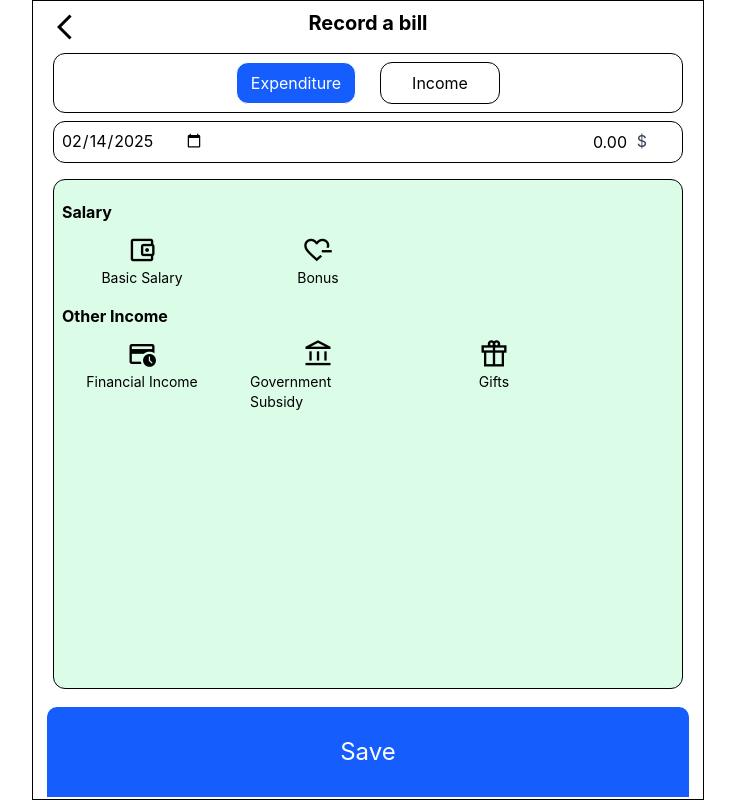
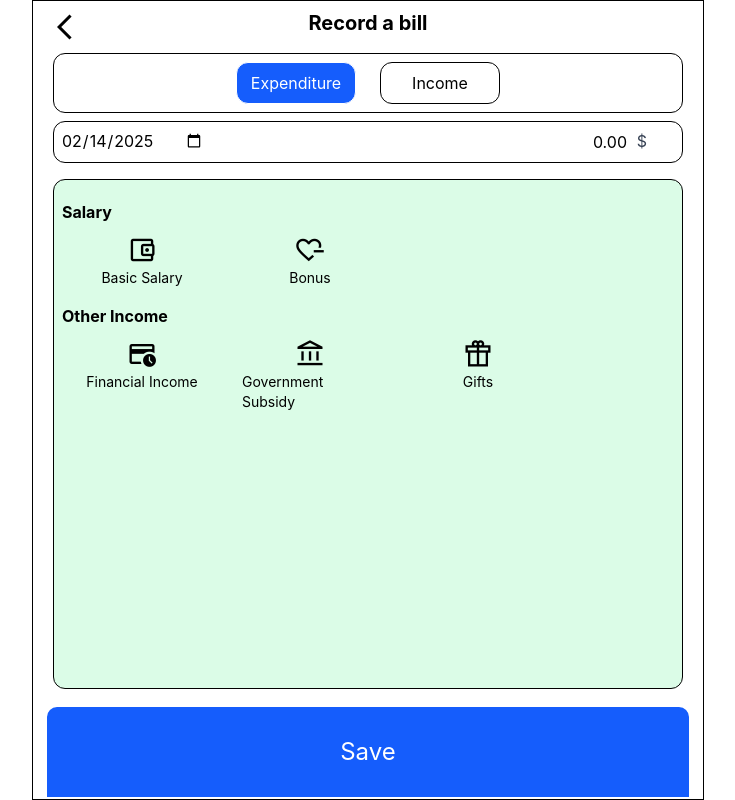
Before and after one commit to jding40/react_bill, a React (Create React App) app: page /record_bill/income in a window 1280 px wide. Shown: the whole page, without its empty margins (272-1007 px from the left). Built offline with nearby package versions, Linux system fonts and the light colour scheme.

Commit message:
minor update

```diff
--- a/src/page/record_income/index.js
+++ b/src/page/record_income/index.js
@@ -19,7 +19,7 @@ const RecordIncome = () => {
             <h1 className="mb-2">
               <strong>{key}</strong>
             </h1>
-            <div id={`${key}Group`} className="flex gap-x-4 flex-wrap">
+            <div id={`${key}Group`} className="flex gap-2  flex-wrap">
               {value.map((type) => (
                 <div
                   key={type}
```
